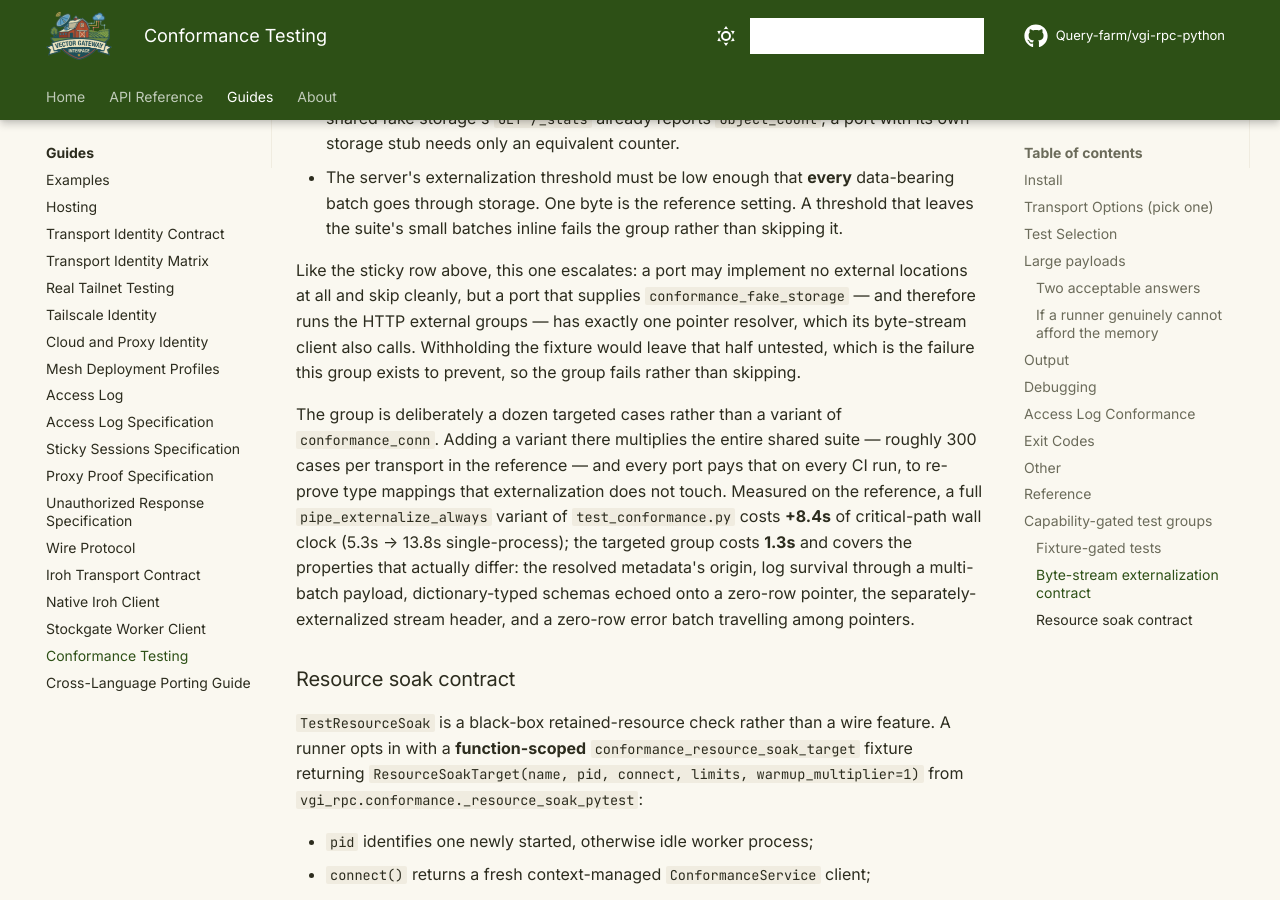
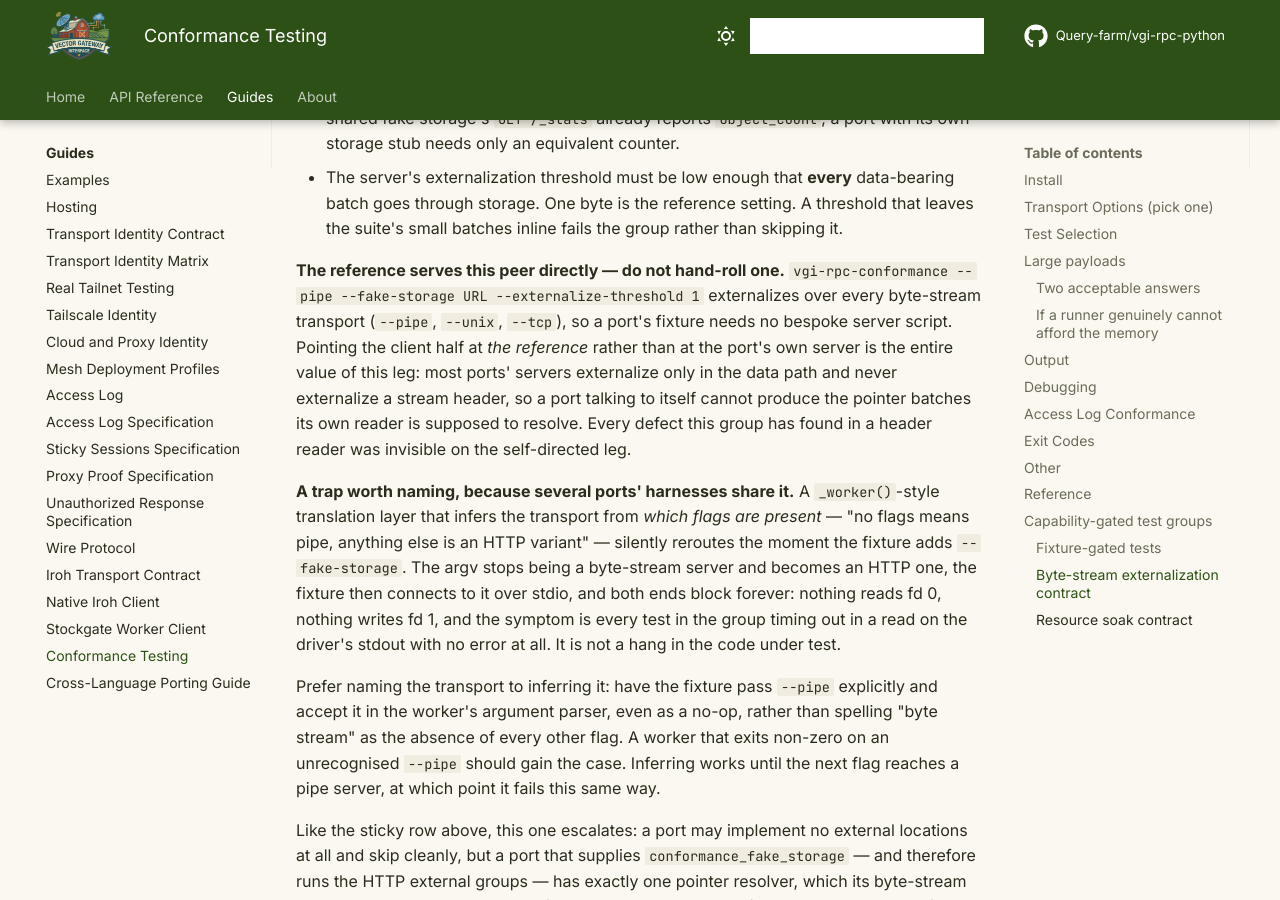
Before and after one commit to Query-farm/vgi-rpc-python, an MkDocs documentation site: the page built from docs/cross-language-conformance.md, in a window 1280 px wide and 900 px high, scrolled down 7175 px. Built offline with MkDocs 1.6.1 and Material for MkDocs 9.7.7, drawn with Linux system fonts in a browser that asks for light colours; comment, search, counter and statistics services are not loaded.

Commit message:
docs: name the byte-stream transport, don't infer it from absent flags
`84dbc08` put `--fake-storage`/`--externalize-threshold` on every transport,
but that alone unblocks no port: a `_worker()` translation that spells "byte
stream" as *the absence of every flag* reroutes to an HTTP server the moment
the fixture adds `--fake-storage`. The fixture then speaks stdio to an HTTP
server, nothing reads fd 0, nothing writes fd 1, and all eleven tests time out
in a read on the driver's stdout with no error text. Measured as a three-way
stall -- driver, client and server all parked, under 3s of CPU between them
across four minutes -- and it reads in CI as a flaky timeout rather than a
defect, which is the expensive part.

Documents the reference invocation so no port hand-rolls a peer script (two
already had), says why the client half must point at the reference rather than
at the port's own server -- most servers never externalize a stream header, so
a port talking to itself cannot produce the pointer its own header reader is
meant to resolve -- and recommends naming the transport over inferring it.

Inference works until the next flag reaches a pipe server.

```diff
--- a/docs/cross-language-conformance.md
+++ b/docs/cross-language-conformance.md
@@ -276,6 +276,33 @@ from `vgi_rpc.conformance._external_bytestream_pytest`:
   A threshold that leaves the suite's small batches inline fails the group
   rather than skipping it.
 
+**The reference serves this peer directly — do not hand-roll one.**
+`vgi-rpc-conformance --pipe --fake-storage URL --externalize-threshold 1`
+externalizes over every byte-stream transport (`--pipe`, `--unix`, `--tcp`),
+so a port's fixture needs no bespoke server script. Pointing the client half
+at *the reference* rather than at the port's own server is the entire value of
+this leg: most ports' servers externalize only in the data path and never
+externalize a stream header, so a port talking to itself cannot produce the
+pointer batches its own reader is supposed to resolve. Every defect this group
+has found in a header reader was invisible on the self-directed leg.
+
+**A trap worth naming, because several ports' harnesses share it.** A
+`_worker()`-style translation layer that infers the transport from *which
+flags are present* — "no flags means pipe, anything else is an HTTP variant" —
+silently reroutes the moment the fixture adds `--fake-storage`. The argv stops
+being a byte-stream server and becomes an HTTP one, the fixture then connects
+to it over stdio, and both ends block forever: nothing reads fd 0, nothing
+writes fd 1, and the symptom is every test in the group timing out in a read
+on the driver's stdout with no error at all. It is not a hang in the code
+under test.
+
+Prefer naming the transport to inferring it: have the fixture pass `--pipe`
+explicitly and accept it in the worker's argument parser, even as a no-op,
+rather than spelling "byte stream" as the absence of every other flag. A
+worker that exits non-zero on an unrecognised `--pipe` should gain the case.
+Inferring works until the next flag reaches a pipe server, at which point it
+fails this same way.
+
 Like the sticky row above, this one escalates: a port may implement no
 external locations at all and skip cleanly, but a port that supplies
 `conformance_fake_storage` — and therefore runs the HTTP external groups —
```
